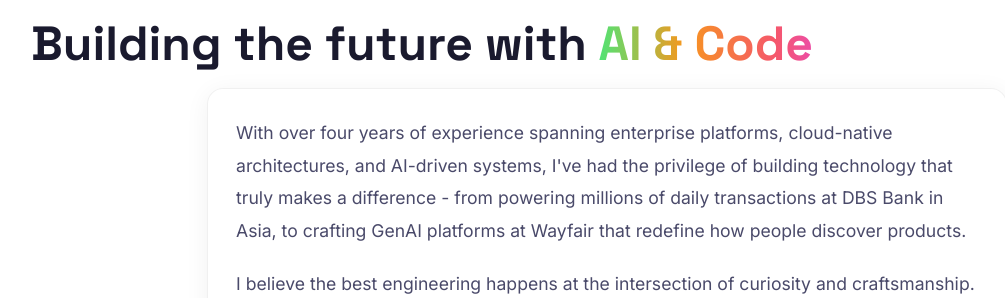
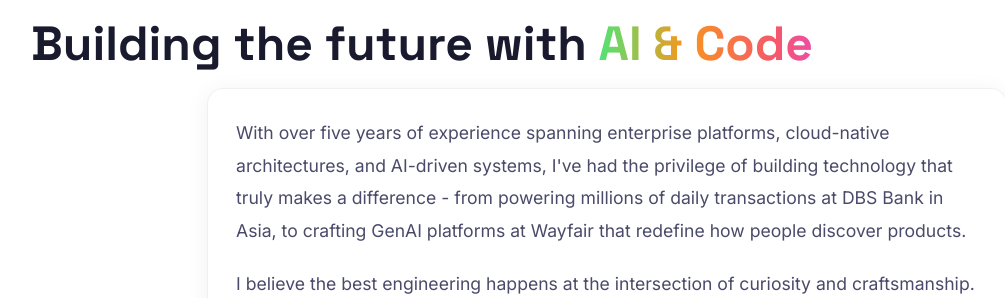
Before and after one commit to Abhinav-519/portfolio-v1, a React (Vite) app: page / in a window 1280 px wide. Shown: the part 966-1264 px from the top of the page, without its empty margins (33-1038 px from the left). Built offline with nearby package versions, Linux system fonts and the light colour scheme.

Commit message:
Update experience duration from four to five years

```diff
--- a/src/components/About.jsx
+++ b/src/components/About.jsx
@@ -46,7 +46,7 @@ export default function About() {
                     custom={2}
                 >
                     <p className="about__paragraph">
-                        With over four years of experience spanning enterprise platforms, cloud-native architectures, and AI-driven systems, I've had the privilege of building technology that truly makes a difference - from powering millions of daily transactions at DBS Bank in Asia, to crafting GenAI platforms at Wayfair that redefine how people discover products.
+                        With over five years of experience spanning enterprise platforms, cloud-native architectures, and AI-driven systems, I've had the privilege of building technology that truly makes a difference - from powering millions of daily transactions at DBS Bank in Asia, to crafting GenAI platforms at Wayfair that redefine how people discover products.
                     </p>
                     <p className="about__paragraph">
                         I believe the best engineering happens at the intersection of curiosity and craftsmanship. Every line of code is an opportunity to solve a real problem, and every system I build is designed not just to work, but to inspire confidence and delight in the people who use it.
```
